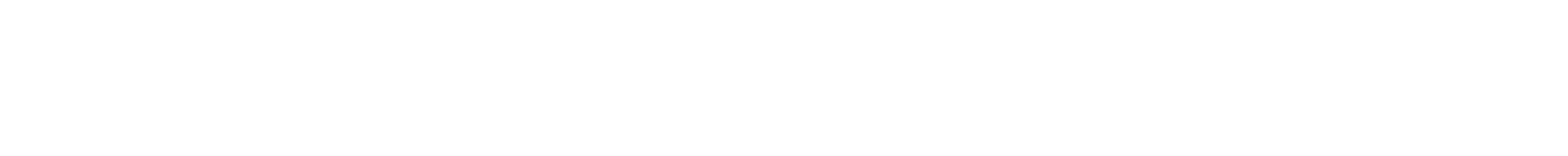
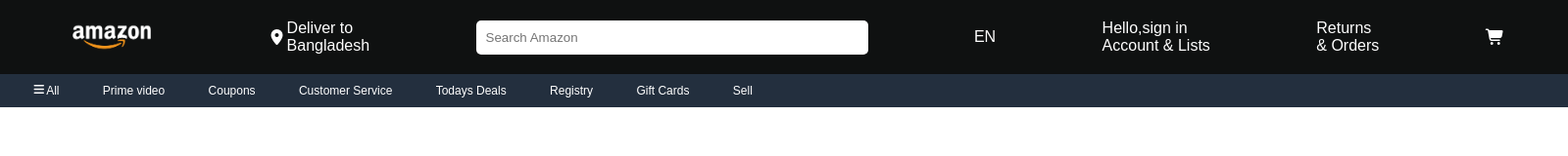
Before and after one commit to Learn-programming-with-Jubair-hosain/amazon, a plain HTML site: page index.html in a window 1280 px wide. Shown: the whole page at 98% size, 1600 px wide, since content can reach past the window. Drawn offline with Linux system fonts and the light colour scheme.

Commit message:
complete nav section

```diff
--- a/index.html
+++ b/index.html
@@ -5,10 +5,42 @@
     <meta name="viewport" content="width=device-width, initial-scale=1.0">
     <link rel="stylesheet" href="style.css">
     <link rel="stylesheet" href="responsive.css">
+    <link rel="stylesheet" href="https://cdnjs.cloudflare.com/ajax/libs/font-awesome/7.3.1/css/all.min.css" integrity="sha512-QeR2VH+lsBE5LSAe1Q5EnTBbe7XTBubt8dG93Y7gidSgdMCr8nVqKcfKAMyN96SV8KDbZVTDXChatu5G2KQGzg==" crossorigin="anonymous" referrerpolicy="no-referrer">
     <title>Amazon</title>
 </head>
 <body>
-
-    <link rel="shortcut icon" href="https://www.vecteezy.com/vector-art/14018563-amazon-logo-on-transparent-background" type="image/x-icon">
+    <!--//////// header section ////////-->
+    <header>
+        <nav>
+            <section class="nav-head width">
+                <img src="./resources/amazon_logo.png" alt="amazon logo">
+                <div>
+                    <i class="fa-solid fa-location-dot"></i>
+                    <p>Deliver to <br>
+                    Bangladesh</p>
+                </div>
+                <input style="width: 400px; border: none; padding: 10px;border-radius: 5px;" type="text" placeholder="Search Amazon">
+                <p>EN</p>
+                <P>Hello,sign in <br>Account & Lists</P>
+                <p>Returns <br>& Orders</p>
+                <i class="fa-solid fa-cart-shopping"></i>
+            </section>
+            <section class="nav-foot width">
+              <div class="nav-footer">
+                 <div>
+                <i class="fa-solid fa-bars"></i>
+                 <p>All</p>
+               </div>
+               <p>Prime video</p>
+               <p>Coupons</p>
+               <p>Customer Service</p>
+               <p>Todays Deals</p>
+               <p>Registry</p>
+               <p>Gift Cards</p>
+               <p>Sell</p>
+              </div>
+            </section>
+        </nav>
+    </header>
 </body>
 </html>
--- a/style.css
+++ b/style.css
@@ -5,3 +5,37 @@
     box-sizing: border-box;
     font-family: Arial;
 }
+.width{
+    width: 1600px;
+}
+/********* nav-head style *********/
+.nav-head{
+    display: flex;
+    justify-content: space-between;
+    align-items: center;
+    background-color: #0f1111;
+    color: #ffffff;
+    padding: 10px;
+}
+.nav-head img{
+    width: 100px;
+}
+.nav-head div{
+    display: flex;
+    align-items: center;
+}
+/* Nav Footer style */
+.nav-foot{
+    background-color: #232f3e;
+    color: #ffffff;
+    font-size: 12px;
+}
+.nav-footer{
+    display: flex;
+    align-items: center;
+    padding: 10px;
+    margin-right: 50%;
+}
+.nav-footer div{
+    display: flex;
+}
```
